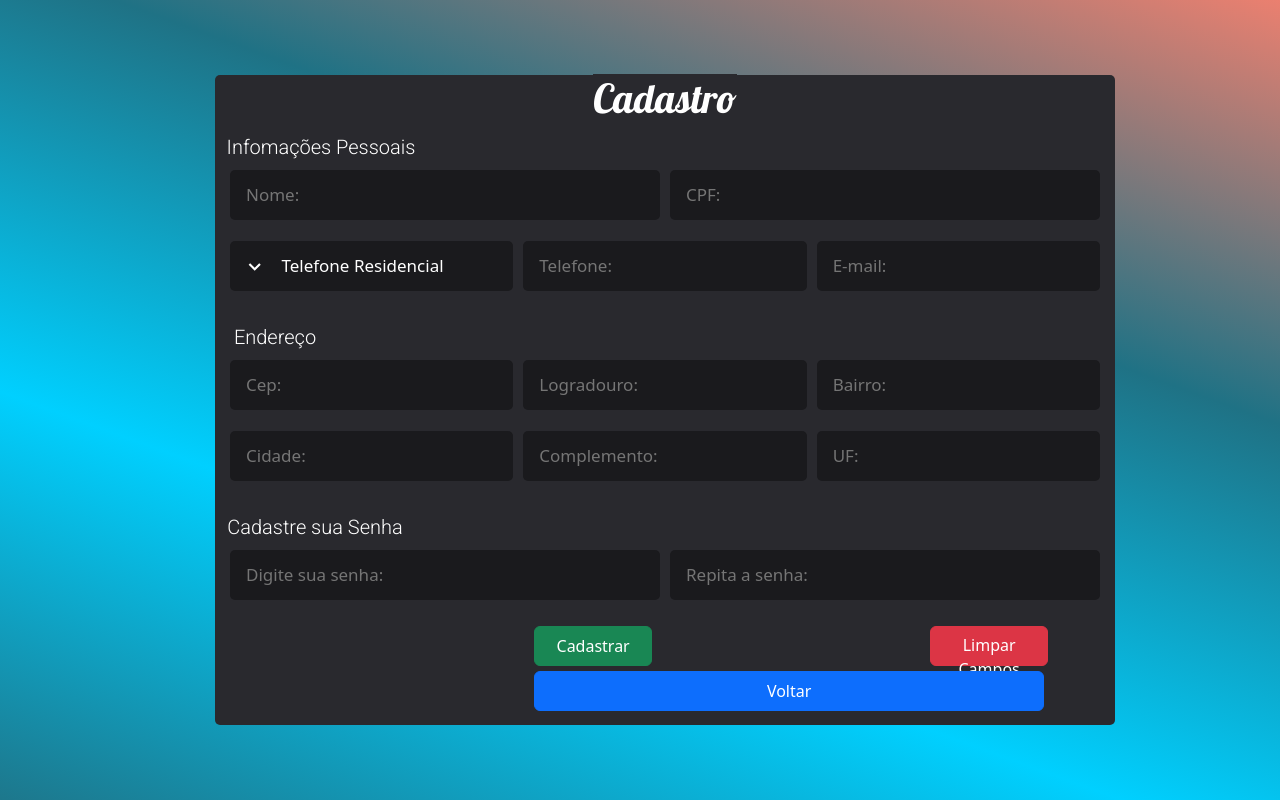
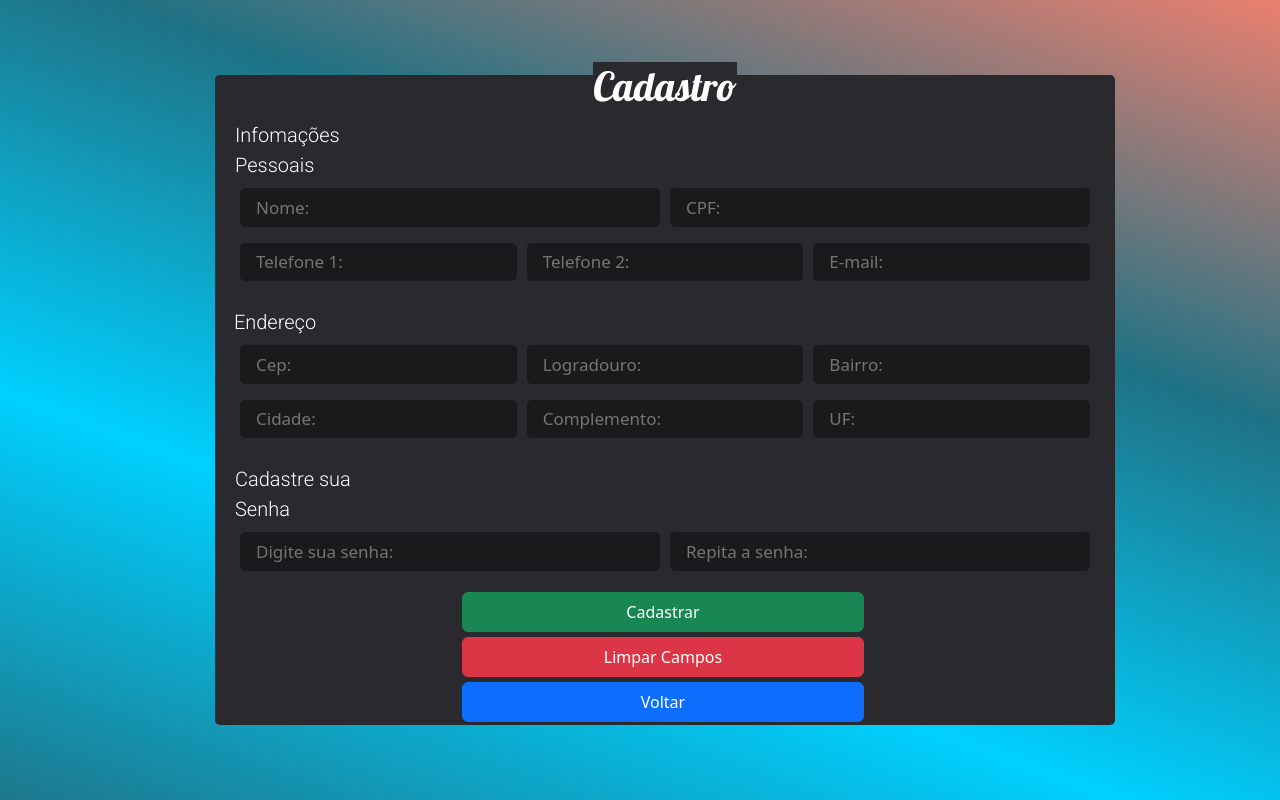
Before and after one commit to welingtonmatos/Crud-React-js, a React (Create React App) app in the folder crud-react/: page /cadastro in a window 1280 px wide. Built offline with nearby package versions, Linux system fonts and the light colour scheme.

Commit message:
Alterações 25/11/21

```diff
--- a/crud-react/src/App.js
+++ b/crud-react/src/App.js
@@ -1,9 +1,5 @@
 import React from 'react';
-import {
-  BrowserRouter as Router,
-  Switch,
-  Route
-} from 'react-router-dom';
+import { BrowserRouter as Router, Route, Routes } from 'react-router-dom';
 
 import Login from './pages/login/login';
 import Home from './pages/home/home';
@@ -13,11 +9,11 @@ function App() {
 
   return (
     <Router>
-      <Switch>
-        <Route path="/" exact component= {Login} />
-        <Route path="/home" exact component= {Home} />
-        <Route path="/cadastro" exact component= {Cadastro} />
-      </Switch>
+      <Routes>
+        <Route exact path="/" element={<Login/>}/>
+        <Route exact path="/home" element={<Home/>}/>
+        <Route exact path="/cadastro" element={<Cadastro/>}/>
+      </Routes>
     </Router>
   );
 }
--- a/crud-react/src/pages/cadastro/cadastro.css
+++ b/crud-react/src/pages/cadastro/cadastro.css
@@ -27,7 +27,7 @@
     justify-content: center;
     align-items: center;
     margin-left: 50px;
-    padding: 10px;
+    padding: 20px;
     width: 900px;
     height: 650px;
 }
@@ -86,8 +86,8 @@
     border-radius: 3px;
     padding: 3px;
     margin: 5px;
-    width: 98%;
-    height: 50px;
+    width: 100%;
+    height: 100%;
     border-radius: 5px;
 }
 
@@ -107,18 +107,17 @@
 /*------ Botões --------*/
 
 .linha2 {
+    width: 50%;
     background: transparent;
-    width: 90%;
     outline-width: 0;
     color: white;
     border: none;
     font-size: 17px;
-    margin-left: 10px;
-    margin-right: 10px;
 }
 
 .form-btn {
    background: transparent;
+   margin-right: 150px;
 }
 
 .cadastrar {
@@ -146,9 +145,6 @@
 }
 
 .voltar {
-    display: flex;
-    align-items: center;
-    justify-content: center;
     width: 99%;
     color: white;
     font-weight: 800;
--- a/crud-react/src/pages/cadastro/cadastro.js
+++ b/crud-react/src/pages/cadastro/cadastro.js
@@ -8,7 +8,7 @@ import { Button } from 'react-bootstrap';
 
 import { BiChevronDown } from 'react-icons/bi';
 
-function Cadastro(props) {
+function Cadastro() {
 
     return (
         <div className="cadastro">
@@ -40,16 +40,11 @@ function Cadastro(props) {
 
                 <Row className="linha mb-3">
                     <Form.Group as={Col} className="campos">
-                        <BiChevronDown className="seta" size={30} />
-                        <Form.Select className="campoTexto" defaultValue="Telefone Residencial">
-                            <option>Telefone Residencial</option>
-                            <option>Telefone Comercial</option>
-                            <option>Celular</option>
-                        </Form.Select>
+                        <input className="campoTexto" placeholder="Telefone 1:" />
                     </Form.Group>
 
                     <Form.Group as={Col} className="campos">
-                        <input className="campoTexto" placeholder="Telefone:" />
+                        <input className="campoTexto" placeholder="Telefone 2:" />
                     </Form.Group>
 
                     <Form.Group as={Col} className="campos">
@@ -110,20 +105,20 @@ function Cadastro(props) {
                 </Row>
 
                 <Row className="linha2 mb-3">
-                    <Form.Group as={Col} className="form-btn">
+                    <Form.Group className="form-btn">
                         <Button className="cadastrar" variant="success" type="submit">
                             Cadastrar
                         </Button>
                     </Form.Group>
 
-                    <Form.Group as={Col} className="form-btn">
+                    <Form.Group className="form-btn">
                         <Button className="limpar" variant="danger" type="submit">
                             Limpar Campos
                         </Button>
                     </Form.Group>
 
-                    <Form.Group as={Col} className="form-btn">
-                        <Button className="voltar" type="submit">
+                    <Form.Group className="form-btn">
+                        <Button className="voltar" variant="primary" type="submit">
                             Voltar
                         </Button>
                     </Form.Group>
--- a/crud-react/src/pages/home/home.css
+++ b/crud-react/src/pages/home/home.css
@@ -47,28 +47,21 @@
 /*------ Botões --------*/
 
 .linha2 {
-    align-items: center;
-    justify-content: center;
+    width: 80%;
     background: transparent;
-    width: 80%;
     outline-width: 0;
     color: white;
     border: none;
     font-size: 17px;
-    margin-left: 150px;
 }
 
 .form-btn {
-    background: transparent;
-    align-items: center;
-    justify-content: center;
-    margin-left: 32%;
+   background: transparent;
+   margin-right: 100px;
 }
 
 .codigo {
-    align-items: center;
-    justify-content: center;
-    width: 70%;
+    width: 99%;
     color: white;
     font-weight: 800;
     height: 40px;
@@ -80,9 +73,7 @@
 }
 
 .sair {
-    align-items: center;
-    justify-content: center;
-    width: 70%;
+    width: 99%;
     color: white;
     font-weight: 800;
     height: 40px;
--- a/crud-react/src/pages/home/home.js
+++ b/crud-react/src/pages/home/home.js
@@ -45,16 +45,14 @@ function Cadastro(props) {
                 </Table>
 
                 <Form className="linha2">
-                    <Row className="linha2 mb-3">
-                        <Form.Group as={Col} className="form-btn">
-                            <Button className="codigo" type="submit">
-                                Código Fonte no GitHub
+                    <Row className="linha2">
+                        <Form.Group className="form-btn">
+                            <Button className="codigo" variant="primary" type="submit">
+                                Código no GitHub
                             </Button>
                         </Form.Group>
-                    </Row>
 
-                    <Row className="linha2 mb-3">
-                        <Form.Group as={Col} className="form-btn">
+                        <Form.Group className="form-btn">
                             <Button className="sair" variant="danger" type="submit">
                                 Sair
                             </Button>
```
